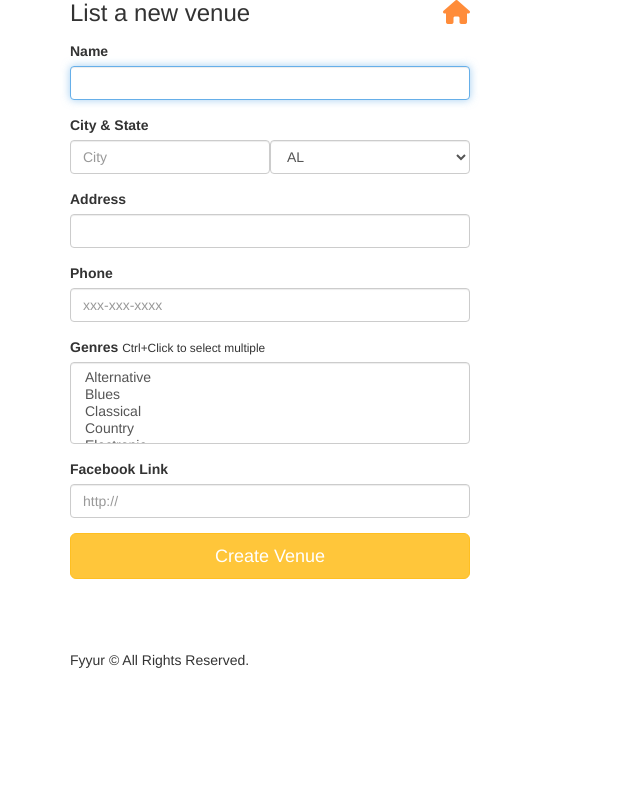
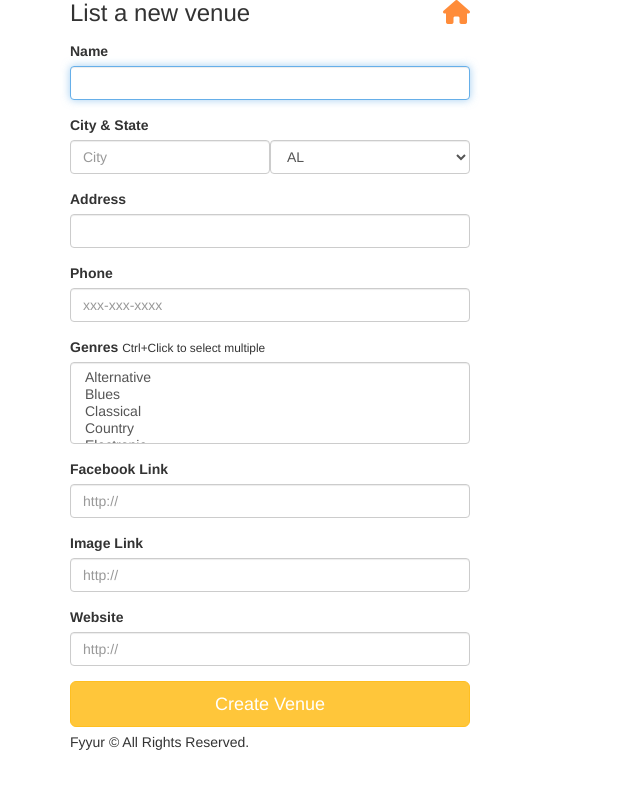
Before and after one commit to abdelrhman-arnos/FSND_fyyur, a Flask app: page /venues/create in a window 1280 px wide. Shown: the part 95-882 px from the top of the page, without its empty margins (0-640 px from the left). Before the commit the page ends 763 px from the top, so only its background shows below. Run offline with Flask 2, Linux system fonts and the light colour scheme; some libraries are stand-ins or nearby versions.

Commit message:
feat: save website & img for artist, venue

```diff
--- a/app.py
+++ b/app.py
@@ -41,6 +41,7 @@ class Venue(db.Model):
     genres = db.Column(db.String(120), nullable=False)
     image_link = db.Column(db.String(500))
     facebook_link = db.Column(db.String(120))
+    website = db.Column(db.String(120))
     show = db.relationship("Show", backref="venue_show", cascade="all, delete", lazy=True)
 
     def __repr__(self):
@@ -57,6 +58,7 @@ class Artist(db.Model):
     genres = db.Column(db.String(120), nullable=False)
     image_link = db.Column(db.String(500))
     facebook_link = db.Column(db.String(120))
+    website = db.Column(db.String(120))
     show = db.relationship("Show", backref="artist_show", cascade="all, delete", lazy=True)
 
     def __repr__(self):
--- a/forms.py
+++ b/forms.py
@@ -117,7 +117,7 @@ class VenueForm(Form):
         'phone'
     )
     image_link = StringField(
-        'image_link'
+        'image_link', validators=[DataRequired(), URL(message='Must be a valid URL')]
     )
     genres = SelectMultipleField(
 
@@ -147,7 +147,10 @@ class VenueForm(Form):
         ]
     )
     facebook_link = StringField(
-        'facebook_link', validators=[URL()]
+        'facebook_link', validators=[URL(message='Must be a valid URL')]
+    )
+    website = StringField(
+        'website', validators=[URL(message='Must be a valid URL')]
     )
 
 class ArtistForm(Form):
@@ -218,7 +221,7 @@ class ArtistForm(Form):
         'phone'
     )
     image_link = StringField(
-        'image_link'
+        'image_link', validators=[DataRequired(), URL(message='Must be a valid URL')]
     )
     genres = SelectMultipleField(
         # TODO implement enum restriction
@@ -247,5 +250,8 @@ class ArtistForm(Form):
     )
     facebook_link = StringField(
         # TODO implement enum restriction
-        'facebook_link', validators=[URL()]
+        'facebook_link', validators=[URL(message='Must be a valid URL')]
     )
+    website = StringField(
+        'website', validators=[URL(message='Must be a valid URL')]
+    )
--- a/templates/forms/new_venue.html
+++ b/templates/forms/new_venue.html
@@ -1,7 +1,7 @@
 {% extends 'layouts/main.html' %} {% block title %}New Venue{% endblock %} {%
 block content %}
 <div class="form-wrapper">
-  <form method="post" class="form" onsubmit="createSubmission(event, 'venues')">
+  <form class="form" onsubmit="createSubmission(event, 'venues')">
     <h3 class="form-heading">
       List a new venue
       <a href="{{ url_for('index') }}" title="Back to homepage"
@@ -38,8 +38,16 @@ block content %}
       commas') }}
     </div>
     <div class="form-group">
-      <label for="genres">Facebook Link</label>
+      <label for="facebook_link">Facebook Link</label>
       {{ form.facebook_link(class_ = 'form-control', placeholder='http://') }}
+    </div>
+    <div class="form-group">
+      <label for="image_link">Image Link</label>
+      {{ form.image_link(class_ = 'form-control', placeholder='http://') }}
+    </div>
+    <div class="form-group">
+      <label for="website">Website</label>
+      {{ form.website(class_ = 'form-control', placeholder='http://') }}
     </div>
     <input
       type="submit"
```
Also changed, not shown: migrations/versions/48ecd65adf4e_.py (added, +30 -0 lines), templates/forms/new_artist.html (+9 -1 lines), templates/pages/show_artist.html (+26 -10 lines), templates/pages/show_venue.html (+32 -12 lines).
